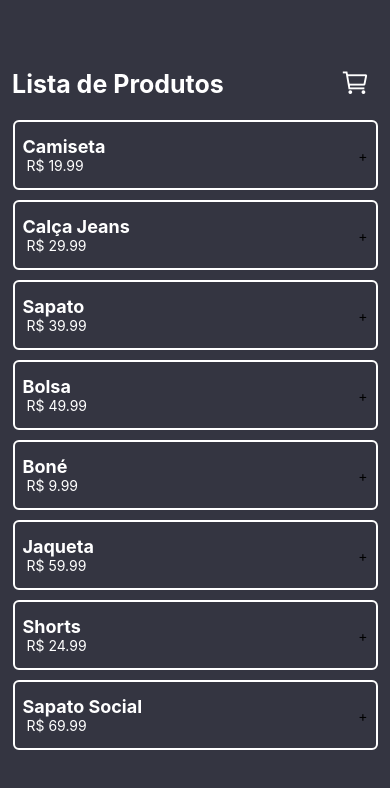
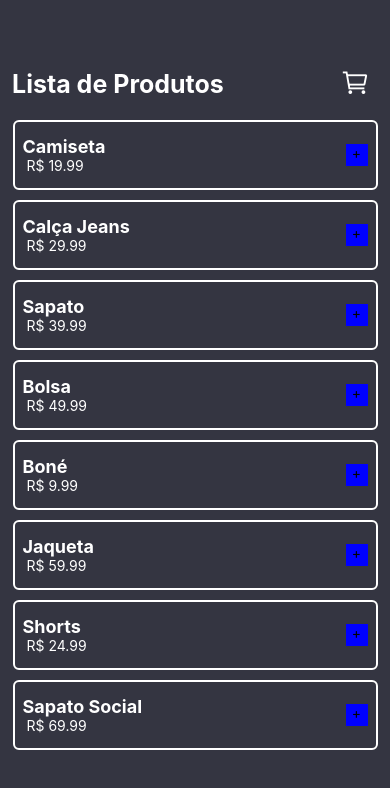
Before and after one commit to TecoAdamo/shopping-cart, a React Native app: screen /Home in a window 390 px wide. Shown: the top 788 px of the page. Built offline with nearby package versions, Linux system fonts and the light colour scheme.

Commit message:
feat: Button for Add product in cart created

```diff
--- a/src/components/Product/Index.tsx
+++ b/src/components/Product/Index.tsx
@@ -37,6 +37,14 @@ const styles = StyleSheet.create({
     },
     price: {
         color: 'white'
+    },
+    buttonAdd: {
+        backgroundColor: 'blue',
+        width: 22,
+        height: 22,
+    },
+    buttonText: {
+        textAlign: 'center'
     }
 
 })
```
